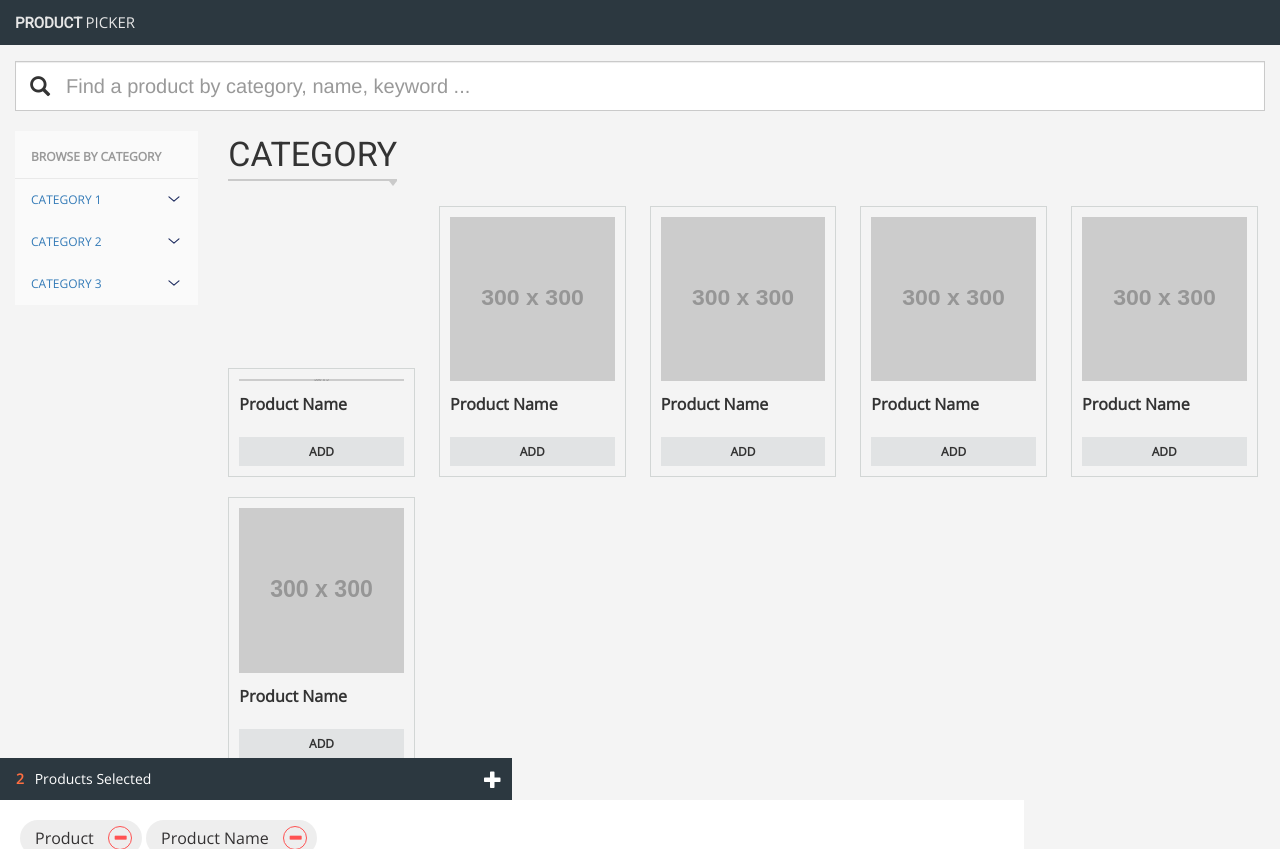
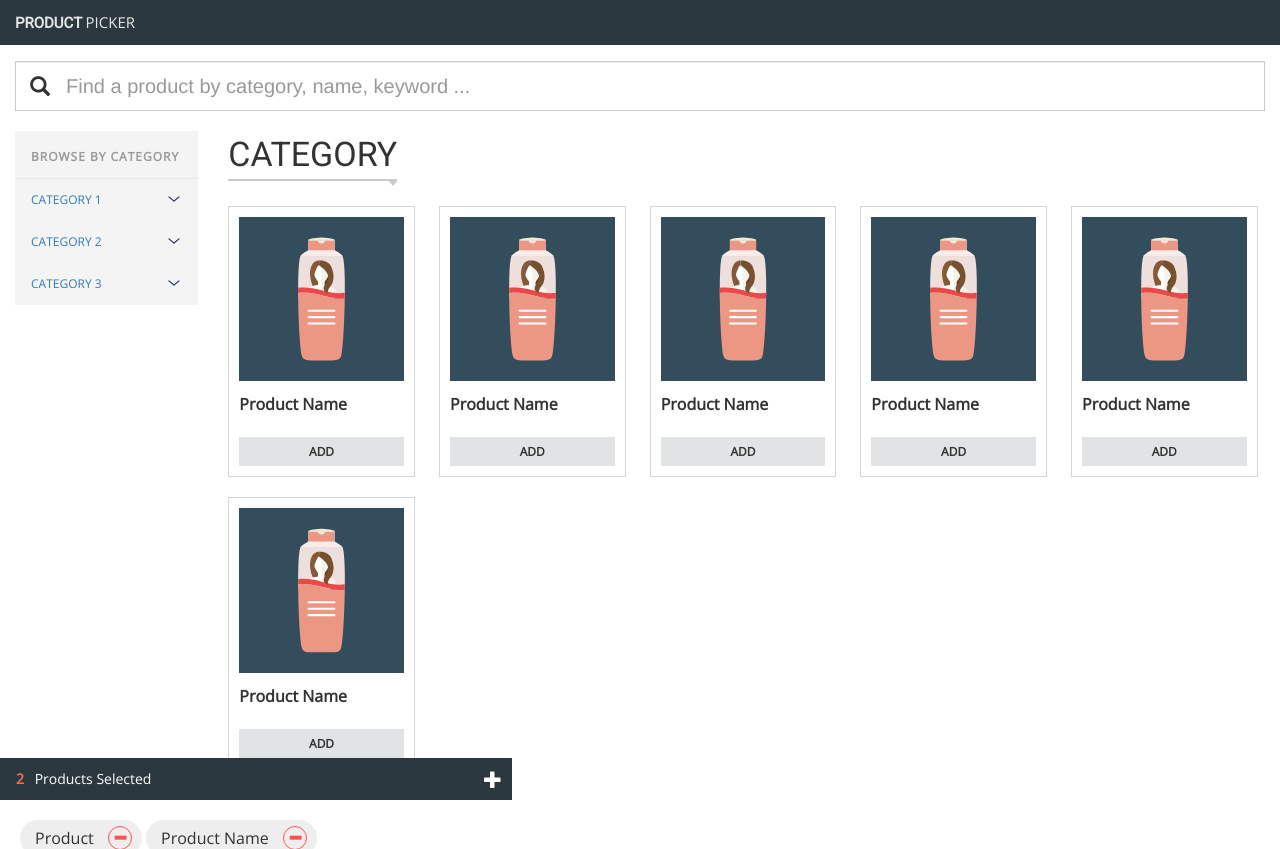
Before and after one commit to rajeshbhatt/product-picker, a website: page index.html in a window 1280 px wide. Before the commit the page ends 800 px from the top, so only its background shows below. Drawn offline with nearby package versions, Linux system fonts and the light colour scheme; placeholder pictures from the web are drawn by us.

Commit message:
misc changes

```diff
--- a/index.html
+++ b/index.html
@@ -121,7 +121,7 @@
 				</div>
 				<div class="col-sm-10">
 					<div class="row">
-						<div class="pe-browse">
+						<div class="pe-browse clearfix">
 							<div class="col-xs-12">
 								<h3 class="pe-browse-category">Category</h3>
 							</div>
@@ -130,7 +130,7 @@
 									<li class="pe-browse-list-item">
 										<div class="pe-browse-item">
 											<div class="pe-browse-item-image">
-												<img class="img-responsive" src="http://placehold.it/300/3c948b/333333?text='" />
+												<img class="img-responsive" src="images/default.svg" />
 											</div>
 											<div class="pe-browse-item-title">
 												<p>Product Name</p>
@@ -143,7 +143,7 @@
 									<li class="pe-browse-list-item">
 										<div class="pe-browse-item">
 											<div class="pe-browse-item-image">
-												<img class="img-responsive" src="http://placehold.it/300/cacaca/333333?text='" />
+												<img class="img-responsive" src="images/default.svg" />
 											</div>
 											<div class="pe-browse-item-title">
 												<p>Product Name</p>
@@ -156,7 +156,7 @@
 									<li class="pe-browse-list-item">
 										<div class="pe-browse-item">
 											<div class="pe-browse-item-image">
-												<img class="img-responsive" src="http://placehold.it/300/cacaca/333333?text='" />
+												<img class="img-responsive" src="images/default.svg" />
 											</div>
 											<div class="pe-browse-item-title">
 												<p>Product Name</p>
@@ -169,7 +169,7 @@
 									<li class="pe-browse-list-item">
 										<div class="pe-browse-item">
 											<div class="pe-browse-item-image">
-												<img class="img-responsive" src="http://placehold.it/300/cacaca/333333?text='" />
+												<img class="img-responsive" src="images/default.svg" />
 											</div>
 											<div class="pe-browse-item-title">
 												<p>Product Name</p>
@@ -182,7 +182,7 @@
 									<li class="pe-browse-list-item">
 										<div class="pe-browse-item">
 											<div class="pe-browse-item-image">
-												<img class="img-responsive" src="http://placehold.it/300/cacaca/333333?text='" />
+												<img class="img-responsive" src="images/default.svg" />
 											</div>
 											<div class="pe-browse-item-title">
 												<p>Product Name</p>
@@ -195,7 +195,7 @@
 									<li class="pe-browse-list-item">
 										<div class="pe-browse-item">
 											<div class="pe-browse-item-image">
-												<img class="img-responsive" src="http://placehold.it/300/cacaca/333333?text='" />
+												<img class="img-responsive" src="images/default.svg" />
 											</div>
 											<div class="pe-browse-item-title">
 												<p>Product Name</p>
--- a/scss/modules/_accordion.scss
+++ b/scss/modules/_accordion.scss
@@ -59,5 +59,6 @@
         border-bottom: 1px solid #e9e9e9;
         font-size: 12px;
         padding: 20px 16px 15px;
+        letter-spacing: 1px;
     }
 }
--- a/scss/modules/_browse.scss
+++ b/scss/modules/_browse.scss
@@ -1,4 +1,5 @@
 .pe-browse {
+    padding-bottom: 60px;
     &-category {
         font-size: 34px;
         line-height: 1.4;
--- a/scss/partials/_base.scss
+++ b/scss/partials/_base.scss
@@ -1,6 +1,5 @@
 body {
     font: normal 16px/26px 'Open Sans', sans-serif;
-    background-color: #F4F4F4;
 }
 
 ul, li, p {
--- a/scss/partials/_layout.scss
+++ b/scss/partials/_layout.scss
@@ -1,3 +1,3 @@
 .pe-aside {
-    background: #fafafa;
+    background: #f4f4f4;
 }
```
Also changed, not shown: js/module.accordion.js (+6 -6 lines), css/style.css, images/default.svg (added), 1 other file.
